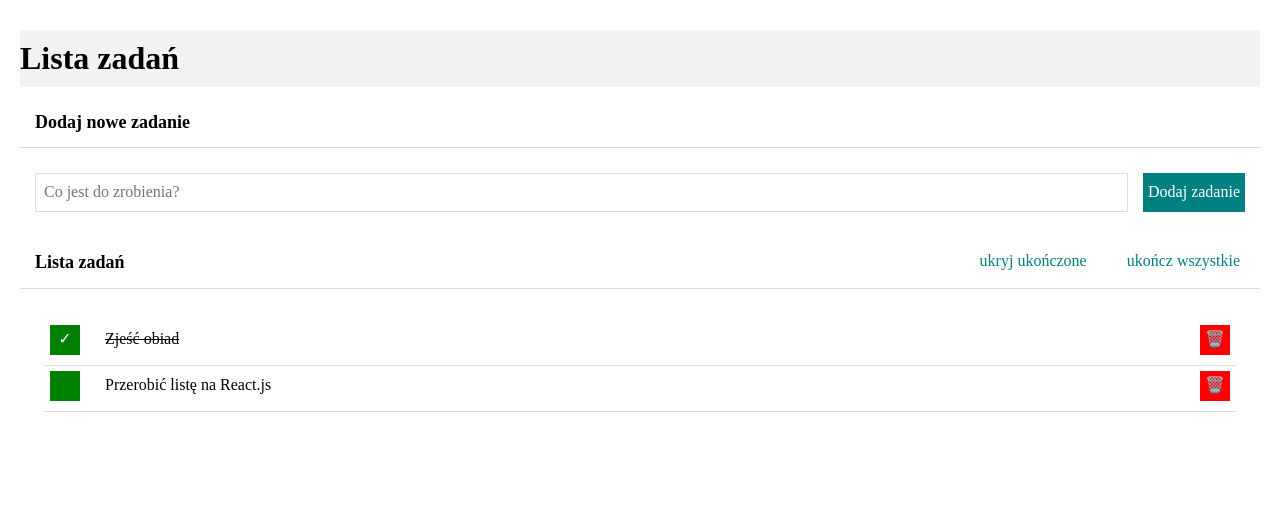
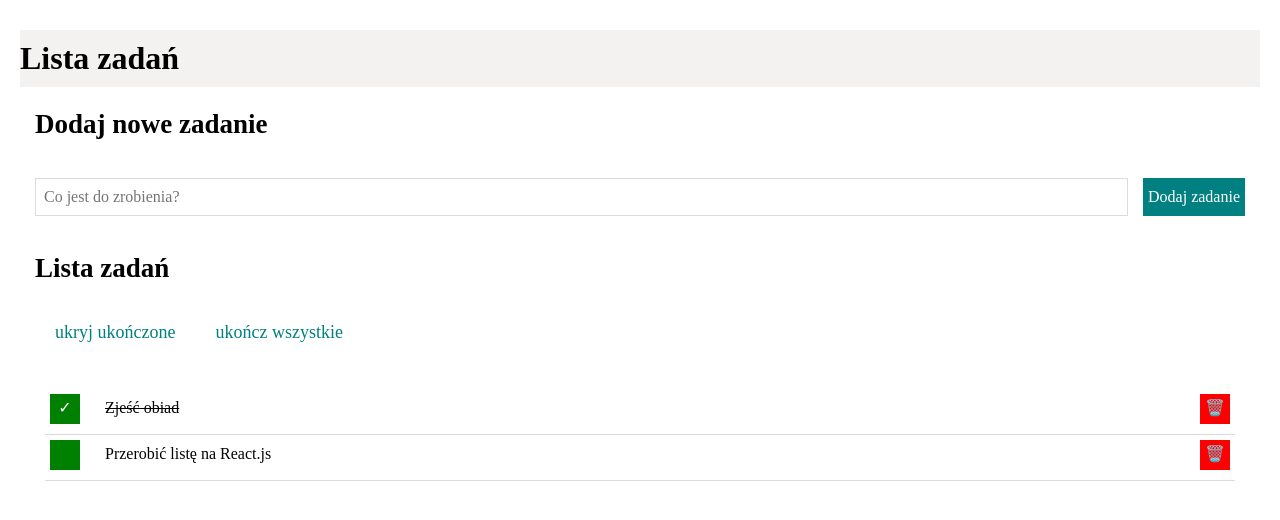
Before and after one commit to Przemo3028/To-Do-List-react, a React (Create React App) app: page / in a window 1280 px wide. Shown: the top 520 px of the page. Built offline with nearby package versions, Linux system fonts and the light colour scheme.

Commit message:
class name changed

```diff
--- a/src/Section/index.js
+++ b/src/Section/index.js
@@ -2,12 +2,11 @@
 
 const Section = ({ title, body, extraContent }) => (
     <section className="section">
-        <div className="section__body">
-            <h2 className="section__header">{title}</h2>
+        <header className="section__header">
+            <h2 className="section__title">{title}</h2>
             {extraContent}
-        </div>
+        </header>
         {body}
-
     </section>
 );
 
```
